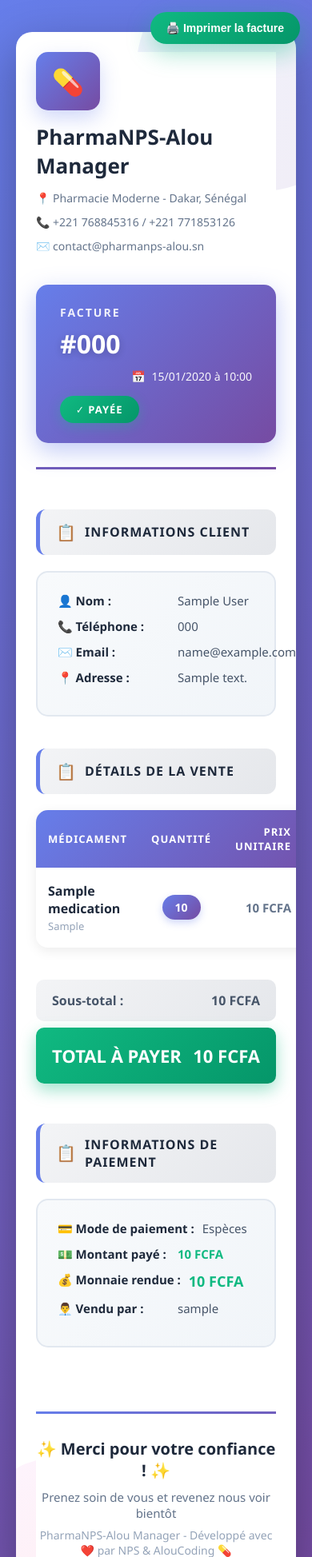
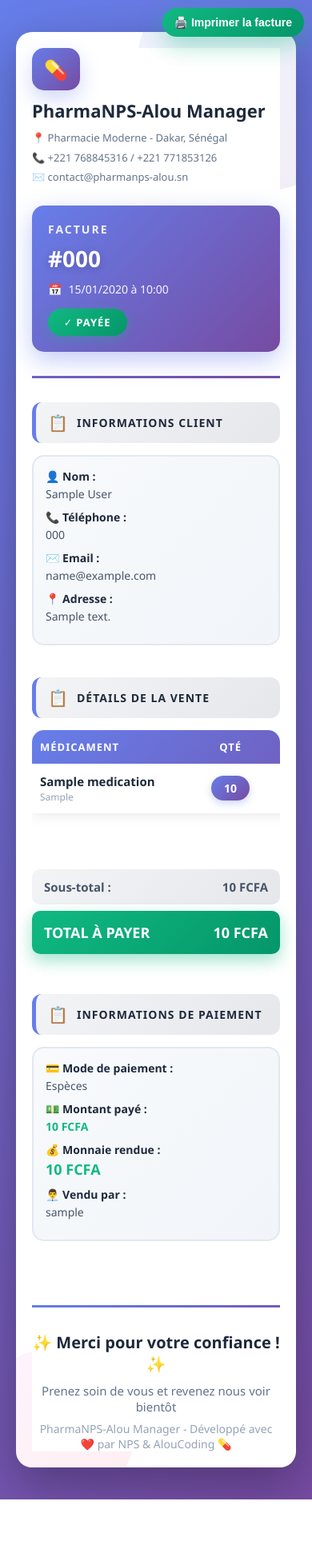
Before and after one commit to NdeyePendaSarr/pharmanps-aloucoding, a Django app: page /sales/1/invoice/ in a window 390 px wide. Shown: the top 1947 px of the page at 80% size. After the commit the page ends 1875 px from the top, so only its background shows below. Run offline with Django 5.2, Linux system fonts and the light colour scheme; a user stored in the database is signed in; tables that the repository leaves empty hold one stand-in row (values such as "Sample post").

Commit message:
Refactor(Invoice): Rendre la page de facture responsive sur mobile
Ajout d'un conteneur de défilement horizontal pour le tableau des détails de la vente. Optimisation des paddings et des alignements de l'en-tête, des informations client et des totaux pour une meilleure lecture sur les petits écrans.

```diff
--- a/templates/sales/invoice.html
+++ b/templates/sales/invoice.html
@@ -28,7 +28,7 @@
             position: relative;
         }
 
-        /* Décoration d'arrière-plan */
+        /* Décoration d'arrière-plan (inchangé) */
         .invoice-container::before {
             content: '';
             position: absolute;
@@ -61,7 +61,7 @@
             padding: 50px;
         }
 
-        /* En-tête élégant */
+        /* En-tête élégant (inchangé) */
         .invoice-header {
             display: flex;
             justify-content: space-between;
@@ -188,14 +188,20 @@
             font-weight: 600;
         }
 
+        /* Conteneur pour la table: Ajout de la classe pour le défilement horizontal */
+        .table-responsive {
+            overflow-x: auto;
+            border-radius: 15px; /* Permet au shadow/border d'être vu même si overflow est auto */
+        }
+
         /* Table élégante */
         table {
             width: 100%;
+            min-width: 600px; /* Force la table à déborder sur mobile pour permettre le défilement */
             border-collapse: separate;
             border-spacing: 0;
             margin-bottom: 30px;
-            border-radius: 15px;
-            overflow: hidden;
+            /* Suppression du border-radius et overflow de la table elle-même */
             box-shadow: 0 4px 15px rgba(0, 0, 0, 0.08);
         }
 
@@ -242,7 +248,7 @@
             text-align: center;
         }
 
-        /* Badge quantité */
+        /* Badge quantité (inchangé) */
         .quantity-badge {
             display: inline-block;
             background: linear-gradient(135deg, #667eea 0%, #764ba2 100%);
@@ -297,7 +303,7 @@
             padding: 20px;
         }
 
-        /* Pied de page */
+        /* Pied de page (inchangé) */
         .footer {
             margin-top: 80px;
             padding-top: 30px;
@@ -326,7 +332,7 @@
             margin-top: 8px;
         }
 
-        /* Bouton d'impression */
+        /* Bouton d'impression (inchangé) */
         .print-btn {
             position: fixed;
             top: 30px;
@@ -357,7 +363,7 @@
             transform: translateY(-1px);
         }
 
-        /* Badge statut */
+        /* Badge statut (inchangé) */
         .status-badge {
             display: inline-block;
             background: linear-gradient(135deg, #10b981 0%, #059669 100%);
@@ -372,6 +378,7 @@
         }
 
         @media print {
+            /* (Règles d'impression inchangées) */
             body {
                 padding: 0;
                 background: white;
@@ -396,30 +403,108 @@
             }
         }
 
+        /* Modifications pour Mobile (max-width: 768px) */
         @media screen and (max-width: 768px) {
+
+            /* Ajustement général du padding */
             .invoice-content {
-                padding: 25px;
+                padding: 20px; /* Réduit le padding général de 25px à 20px */
             }
 
+            /* En-tête empilé */
             .invoice-header {
                 flex-direction: column;
-                gap: 30px;
+                gap: 20px; /* Réduit l'espacement entre les blocs */
+                margin-bottom: 30px; /* Réduit la marge */
             }
 
-            .invoice-details {
-                text-align: left;
-                width: 100%;
+            /* Logo et nom de l'entreprise */
+            .company-logo {
+                padding: 10px 15px; /* Réduit le padding du logo */
+                font-size: 24px; /* Réduit la taille du logo */
+                margin-bottom: 10px;
             }
 
-            .totals {
-                width: 100%;
-                float: none;
+            .company-info h1 {
+                font-size: 22px; /* Réduit la taille du titre de l'entreprise */
             }
 
+            .company-info p {
+                font-size: 13px; /* Réduit la taille des informations de l'entreprise */
+                line-height: 1.5;
+            }
+
+            /* Détails de la facture (prend toute la largeur) */
+            .invoice-details {
+                text-align: left; /* Aligne les détails à gauche pour une meilleure lecture sur mobile */
+                width: 100%;
+                padding: 20px;
+            }
+
+            .invoice-number {
+                font-size: 28px; /* Réduit la taille du numéro de facture */
+            }
+
+            .invoice-date {
+                justify-content: flex-start; /* Aligne la date à gauche */
+            }
+
+            /* Table et Conteneur */
+            .table-responsive {
+                margin-bottom: 20px;
+            }
+
+            thead th, tbody td {
+                padding: 12px 10px; /* Réduit le padding des cellules */
+                font-size: 13px; /* Réduit la taille de police du contenu du tableau */
+            }
+
+            /* Titres de section */
+            .section-title {
+                padding: 12px 15px;
+                font-size: 14px;
+                margin-bottom: 15px;
+            }
+
+            /* Infos Client/Paiement */
+            .client-info, .payment-info {
+                padding: 15px;
+            }
+
+            .client-info p, .payment-info p {
+                font-size: 14px; /* Réduit la taille de police */
+                flex-direction: column; /* Empile l'étiquette et la valeur pour éviter le débordement */
+                align-items: flex-start;
+                gap: 3px;
+                margin-bottom: 10px;
+            }
+
+            .client-info p strong, .payment-info p strong {
+                min-width: auto;
+            }
+
+            /* Totaux */
+            .totals {
+                width: 100%; /* Prend toute la largeur */
+                float: none;
+                margin-top: 15px;
+            }
+
+            .totals-row {
+                font-size: 15px; /* Ajuste la taille de police */
+                padding: 12px 15px;
+            }
+
+            .totals-row.total {
+                font-size: 18px; /* Ajuste la taille du total */
+                padding: 15px;
+            }
+
+            /* Bouton d'impression */
             .print-btn {
-                top: 15px;
-                right: 15px;
-                padding: 12px 20px;
+                top: 10px;
+                right: 10px;
+                padding: 10px 15px; /* Bouton plus petit */
                 font-size: 14px;
             }
         }
@@ -432,7 +517,6 @@
 
     <div class="invoice-container">
         <div class="invoice-content">
-            <!-- En-tête -->
             <div class="invoice-header">
                 <div class="company-info">
                     <div class="company-logo">💊</div>
@@ -454,7 +538,6 @@
                 </div>
             </div>
 
-            <!-- Informations client -->
             {% if sale.customer %}
             <div class="section">
                 <div class="section-title">Informations Client</div>
@@ -471,37 +554,38 @@
             </div>
             {% endif %}
 
-            <!-- Détails de la vente -->
             <div class="section">
                 <div class="section-title">Détails de la Vente</div>
+
+                <div class="table-responsive">
                     <table>
                         <thead>
                             <tr>
-                            <th>Médicament</th>
-                            <th class="text-center">Quantité</th>
-                            <th class="text-right">Prix unitaire</th>
-                            <th class="text-right">Sous-total</th>
+                                <th style="min-width: 150px;">Médicament</th>
+                                <th class="text-center" style="min-width: 80px;">Qté</th>
+                                <th class="text-right" style="min-width: 120px;">Prix unitaire</th>
+                                <th class="text-right" style="min-width: 120px;">Sous-total</th>
                             </tr>
                         </thead>
                         <tbody>
                             {% for item in sale.items.all %}
                             <tr>
                                 <td>
-                                <strong style="color: #1e293b; font-size: 16px;">{{ item.medication.name }}</strong><br>
-                                <small style="color: #94a3b8; font-size: 13px;">{{ item.medication.dosage }}</small>
+                                    <strong style="color: #1e293b; font-size: 15px;">{{ item.medication.name }}</strong><br>
+                                    <small style="color: #94a3b8; font-size: 12px;">{{ item.medication.dosage }}</small>
                                 </td>
                                 <td class="text-center">
                                     <span class="quantity-badge">{{ item.quantity }}</span>
                                 </td>
                                 <td class="text-right" style="color: #64748b; font-weight: 600;">{{ item.unit_price|floatformat:0 }} FCFA</td>
-                            <td class="text-right"><strong style="color: #1e293b; font-size: 16px;">{{ item.subtotal|floatformat:0 }} FCFA</strong></td>
+                                <td class="text-right"><strong style="color: #1e293b; font-size: 15px;">{{ item.subtotal|floatformat:0 }} FCFA</strong></td>
                             </tr>
                             {% endfor %}
                         </tbody>
                     </table>
                 </div>
+            </div>
 
-            <!-- Totaux -->
             <div class="totals">
                 <div class="totals-row subtotal">
                     <span>Sous-total :</span>
@@ -521,7 +605,6 @@
 
             <div style="clear: both;"></div>
 
-            <!-- Informations de paiement -->
             <div class="section" style="margin-top: 50px;">
                 <div class="section-title">Informations de Paiement</div>
                 <div class="payment-info">
@@ -534,7 +617,6 @@
                 </div>
             </div>
 
-            <!-- Pied de page -->
             <div class="footer">
                 <p class="footer-thank">✨ Merci pour votre confiance ! ✨</p>
                 <p style="color: #64748b; font-size: 15px; margin-top: 10px;">
```
Lines whose indentation alone changed are shown as unchanged.
